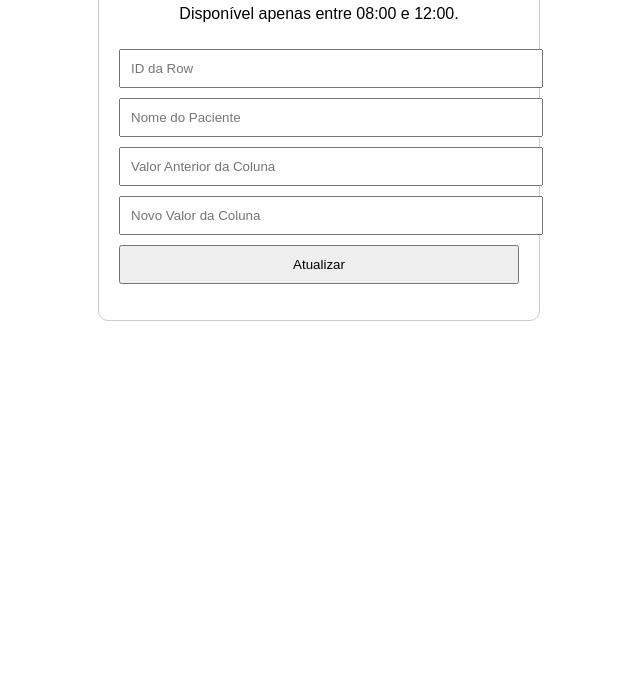
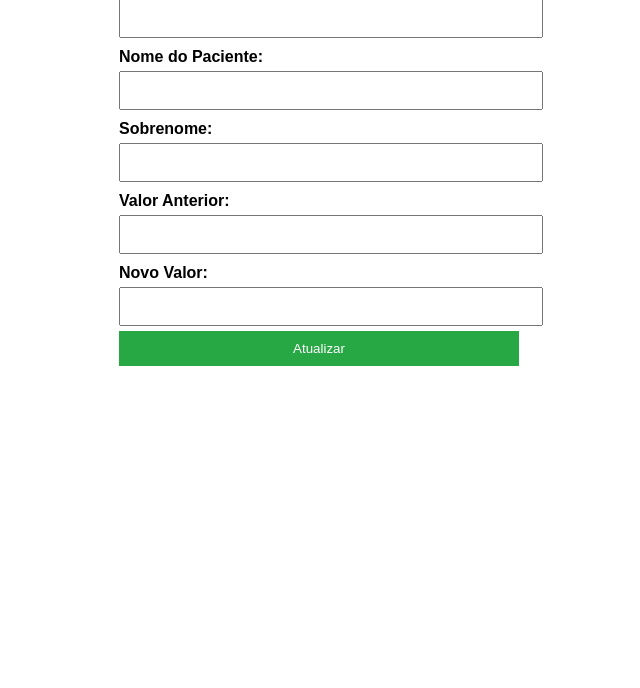
Before and after one commit to 726920/atualizar_agenda, a plain HTML site: page index.html in a window 1280 px wide. Shown: the part 112-800 px from the top of the page, without its empty margins (321-961 px from the left). Drawn offline with Linux system fonts and the light colour scheme.

Commit message:
Add files via upload

```diff
--- a/index.html
+++ b/index.html
@@ -3,60 +3,71 @@
 <head>
     <meta charset="UTF-8">
     <meta name="viewport" content="width=device-width, initial-scale=1.0">
-    <title>Atualizar Dados do Paciente</title>
+    <title>Atualizar Dados</title>
     <style>
-        body { font-family: Arial, sans-serif; text-align: center; padding: 20px; }
-        #container { max-width: 400px; margin: auto; padding: 20px; border: 1px solid #ccc; border-radius: 10px; }
-        input, button { width: 100%; padding: 10px; margin-top: 10px; }
-        #status { margin-top: 10px; font-weight: bold; }
+        body { font-family: Arial, sans-serif; max-width: 400px; margin: auto; padding: 20px; }
+        label { font-weight: bold; display: block; margin-top: 10px; }
+        input, button { width: 100%; padding: 10px; margin-top: 5px; }
+        button { background-color: #28a745; color: white; border: none; cursor: pointer; }
+        button:hover { background-color: #218838; }
     </style>
 </head>
 <body>
-    <div id="container">
-        <h2>Atualizar Dados do Paciente</h2>
-        <p id="horario-info"></p>
 
-        <input type="number" id="id" placeholder="ID da Row" required>
-        <input type="text" id="paciente" placeholder="Nome do Paciente" required>
-        <input type="text" id="valor-anterior" placeholder="Valor Anterior da Coluna" required>
-        <input type="text" id="novo-valor" placeholder="Novo Valor da Coluna" required>
+    <h2>Atualizar Dados do Paciente</h2>
 
-        <button id="enviar" onclick="atualizarDados()">Atualizar</button>
-        <p id="resultado"></p>
-    </div>
+    <form id="updateForm">
+        <label for="id">ID:</label>
+        <input type="text" id="id" name="id" required>
+
+        <label for="paciente">Nome do Paciente:</label>
+        <input type="text" id="paciente" name="paciente" required>
+
+        <label for="sobrenome">Sobrenome:</label>
+        <input type="text" id="sobrenome" name="sobrenome" required>
+
+        <label for="valor_anterior">Valor Anterior:</label>
+        <input type="text" id="valor_anterior" name="valor_anterior" required>
+
+        <label for="novo_valor">Novo Valor:</label>
+        <input type="text" id="novo_valor" name="novo_valor" required>
+
+        <button type="submit">Atualizar</button>
+    </form>
+
+    <p id="status"></p>
 
     <script>
-        function atualizarDados() {
+        document.getElementById("updateForm").addEventListener("submit", async function(event) {
+            event.preventDefault();
+
             const id = document.getElementById("id").value;
             const paciente = document.getElementById("paciente").value;
-            const valorAnterior = document.getElementById("valor-anterior").value;
-            const novoValor = document.getElementById("novo-valor").value;
-            const agora = new Date();
-            const hora = agora.getHours();
+            const sobrenome = document.getElementById("sobrenome").value;
+            const valorAnterior = document.getElementById("valor_anterior").value;
+            const novoValor = document.getElementById("novo_valor").value;
 
-            // Permitir acesso apenas entre 08:00 e 12:00
-            if (hora < 8 || hora >= 12) {
-                document.getElementById("resultado").innerText = "Fora do horário de funcionamento!";
-                return;
+            const dados = { id, paciente, sobrenome, valor_anterior: valorAnterior, novo_valor: novoValor };
+
+            document.getElementById("status").textContent = "Enviando...";
+
+            try {
+                const resposta = await fetch("https://pinheirocelsopy.app.n8n.cloud/webhook/9d71a021-0890-4033-90d8-387bdf04422d", {
+                    method: "POST",
+                    headers: { "Content-Type": "application/json" },
+                    body: JSON.stringify(dados)
+                });
+
+                if (resposta.ok) {
+                    document.getElementById("status").textContent = "Dados atualizados com sucesso!";
+                } else {
+                    document.getElementById("status").textContent = "Erro ao atualizar os dados.";
+                }
+            } catch (erro) {
+                document.getElementById("status").textContent = "Falha na conexão.";
             }
+        });
+    </script>
 
-            fetch("SUA_URL_DO_WEBHOOK_N8N", {
-                method: "POST",
-                headers: { "Content-Type": "application/json" },
-                body: JSON.stringify({ id, paciente, valorAnterior, novoValor })
-            })
-            .then(response => response.json())
-            .then(data => {
-                document.getElementById("resultado").innerText = "Atualização realizada com sucesso!";
-            })
-            .catch(error => {
-                document.getElementById("resultado").innerText = "Erro ao atualizar.";
-                console.error(error);
-            });
-        }
-
-        // Exibir o horário de funcionamento
-        document.getElementById("horario-info").innerText = "Disponível apenas entre 08:00 e 12:00.";
-    </script>
 </body>
 </html>
```
